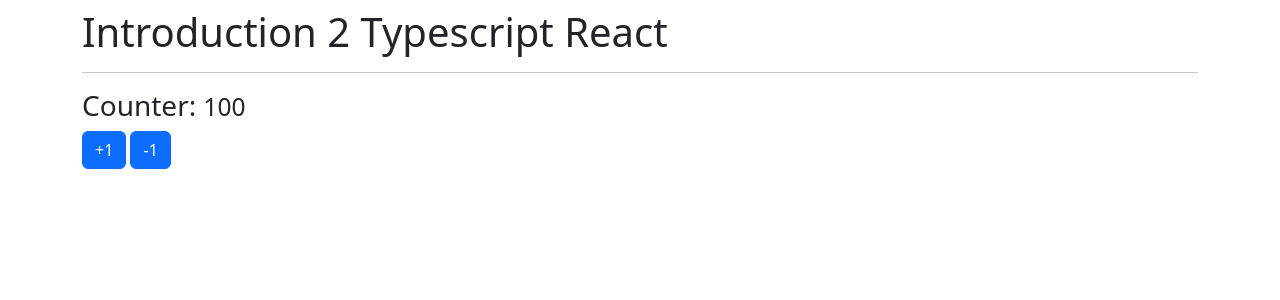
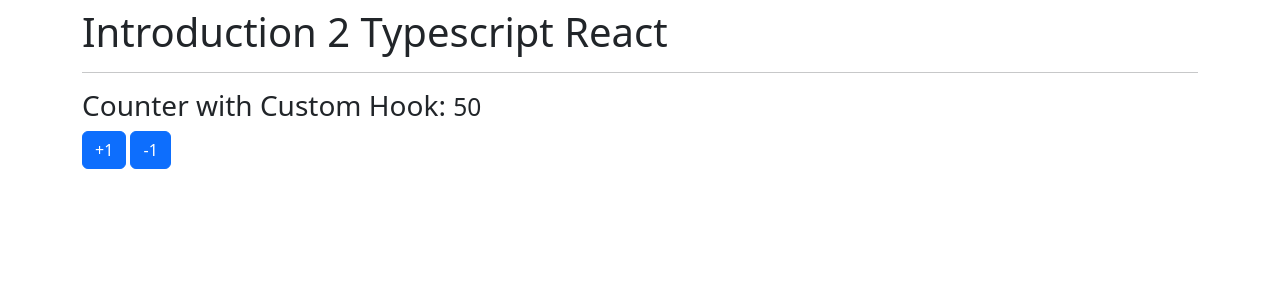
Before and after one commit to TheLuisAbarca/MyTypescriptKatas, a React (Create React App) app: page / in a window 1280 px wide. Shown: the top 300 px of the page. Built offline with nearby package versions, Linux system fonts and the light colour scheme.

Commit message:
Implement a custom hook called useCounter.

```diff
--- a/src/App.tsx
+++ b/src/App.tsx
@@ -1,6 +1,8 @@
 // import { BasicTypes } from "./typescript/BasicTypes";
 
-import { Counter } from "./components/Counter";
+import { CounterWithHook } from "./components/CounterConHook";
+
+// import { Counter } from "./components/Counter";
 
 // import { Functions } from "./typescript/Functions";
 
@@ -14,7 +16,8 @@ const App = () => {
       {/* <BasicTypes/> */}
       {/* <LiteralObjects/> */}
       {/* <Functions/> */}
-      <Counter/>
+      {/* <Counter/> */}
+      <CounterWithHook/>
     </div>
   )
 }
--- /dev/null
+++ b/src/components/CounterConHook.tsx
@@ -0,0 +1,25 @@
+import { useCounter } from '../hooks/useCounter';
+
+export const CounterWithHook = () => {
+    const { value, add } = useCounter(50);
+
+  return (
+    <>
+        <h3>Counter with Custom Hook: <small>{ value }</small></h3>
+
+        <button
+            className='btn btn-primary'
+            onClick={ () => add(1) }
+        >
+            +1
+        </button>
+        &nbsp;
+        <button
+            className='btn btn-primary'
+            onClick={ () => add(-1) }
+        >
+            -1
+        </button>
+    </>
+  )
+}
--- /dev/null
+++ b/src/hooks/useCounter.tsx
@@ -0,0 +1,14 @@
+import { useState } from "react";
+
+export const useCounter = ( initnumber: number = 10) => {
+    const [value, setValue] = useState(initnumber);
+
+    const add = ( number: number) => {
+        setValue( value + number);
+    }
+
+    return {
+        value,
+        add
+    }
+}
```
